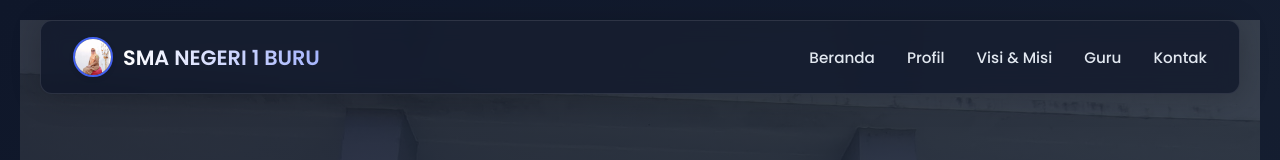
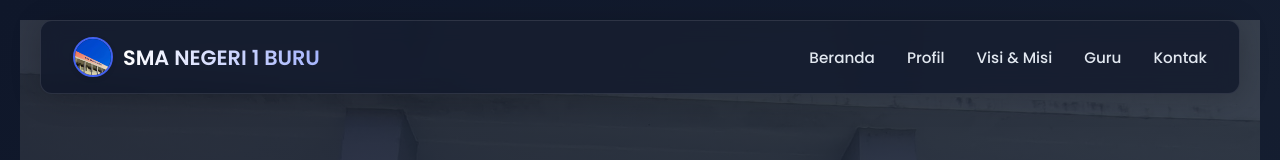
Before and after one commit to MegiM05/MegiM05.github.io, a plain HTML site: page index.html in a window 1280 px wide. Shown: the top 160 px of the page. Drawn offline with Linux system fonts and the light colour scheme.

Commit message:
Update index.html

```diff
--- a/index.html
+++ b/index.html
@@ -28,7 +28,7 @@
         <div class="navbar-container">
             <a href="fauzi.html" class="logo-container">
                 <!-- Gambar profil lokal -->
-                <img src="image/profile.jpeg" alt="Logo Sekolah" class="profile-logo">
+                <img src="image/halaman.jpeg" alt="Logo Sekolah" class="profile-logo">
                 <span class="school-name">SMA NEGERI 1 BURU</span>
             </a>
             <div class="menu-toggle">
```
